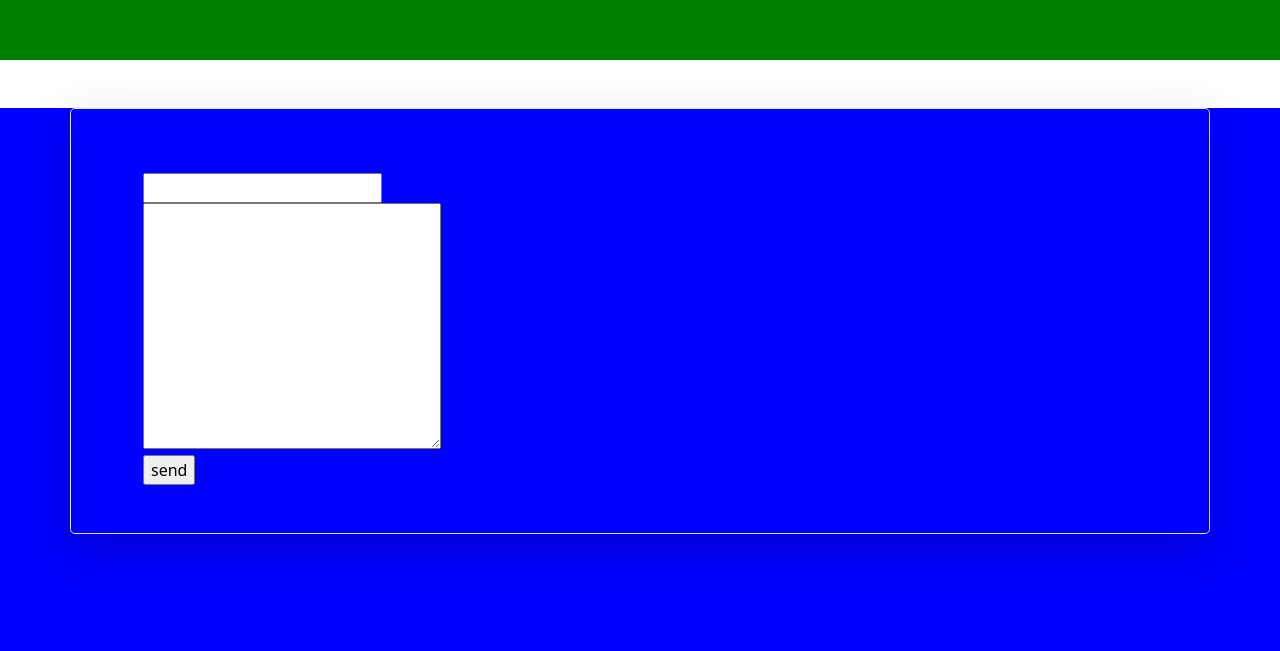
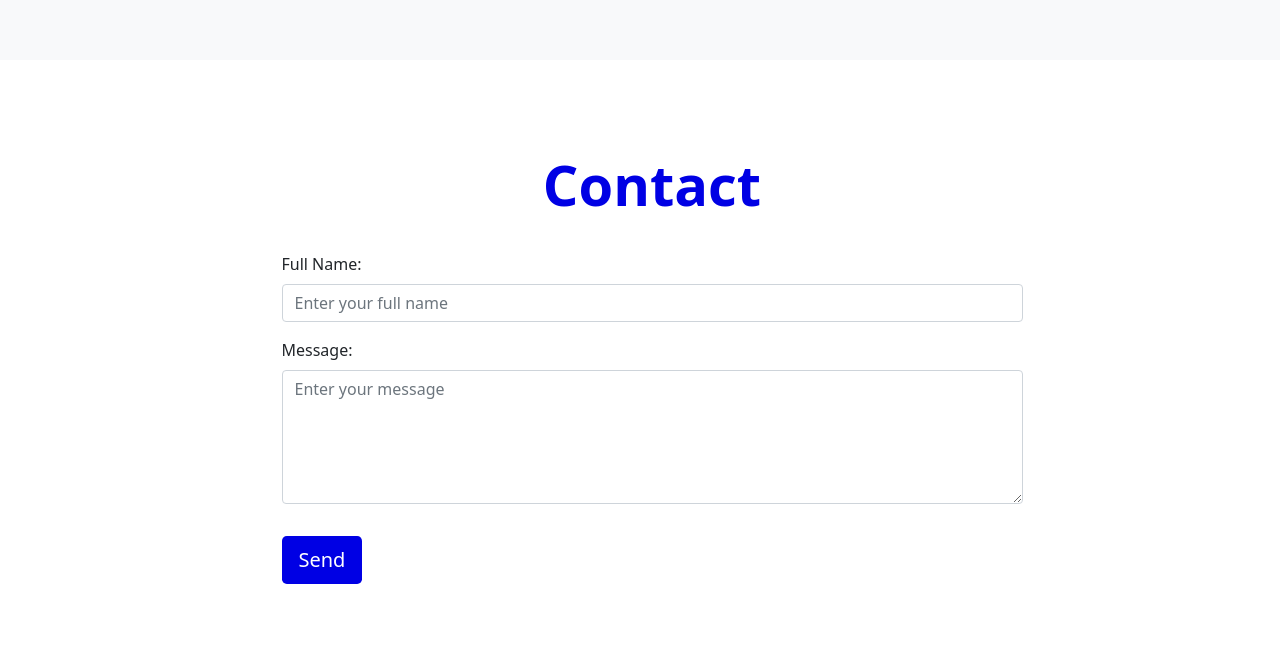
Before and after one commit to devkovmtl/portfolio, a plain HTML site: page index.html in a window 1280 px wide. Shown: the part 1621-2272 px from the top of the page. Drawn offline with nearby package versions, Linux system fonts and the light colour scheme.

Commit message:
contact form

```diff
--- a/index.html
+++ b/index.html
@@ -12,6 +12,12 @@
       integrity="sha384-EVSTQN3/azprG1Anm3QDgpJLIm9Nao0Yz1ztcQTwFspd3yD65VohhpuuCOmLASjC"
       crossorigin="anonymous"
     />
+    <!-- Devicon CSS -->
+    <link
+      rel="stylesheet"
+      href="https://cdn.jsdelivr.net/gh/devicons/devicon@v2.14.0/devicon.min.css"
+    />
+
     <link rel="stylesheet" href="./stylesheets/styles.css" />
     <title>M.Y.A - Portfolio</title>
   </head>
@@ -38,7 +44,7 @@
                 Full Stack Developer
               </h1>
               <p class="display-4">
-                Build web apps using
+                I Build web apps using
                 <strong>modern</strong> tools.
               </p>
               <div
@@ -58,33 +64,66 @@
                 >
                   Projects
                 </a>
+
+                <a
+                  href="https://github.com/devkovmtl"
+                  class="btn btn-lg"
+                  target="_blank"
+                >
+                  <i
+                    class="devicon-github-original-wordmark colored icondev icondev-link"
+                  ></i>
+                </a>
               </div>
             </div>
           </div>
         </div>
       </section>
-      <section id="projects" class="min-vh-100">
+      <section id="projects" class="min-vh-100 bg-light">
         <h1>World</h1>
       </section>
       <section id="contact" class="min-vh-100">
         <div class="container my-5">
-          <div
-            class="row p-4 pb-0 pe-lg-0 pt-lg-5 align-items-center rounded-3 border shadow-lg"
-          >
-            <div class="col-lg-9 col-lg-offset-2 p-3 p-lg-5 pt-lg-3">
+          <div class="row p-4 pb-0 pe-lg-0 pt-lg-5 align-items-center">
+            <h1 class="display-4 fw-bold lh-1 text-center title--color">
+              Contact
+            </h1>
+            <div class="col-lg-9 mx-auto p-3 p-lg-5 pt-lg-3">
               <form
                 action="mailto:dev.kov.mtl@gmail.com"
                 method="POST"
                 enctype="multipart/form-data"
                 name="contanctForm"
               >
-                <div class="form-group">
-                  <input type="text" name="Contact Name" />
+                <div class="mb-3 mt-3">
+                  <label for="name" class="form-label">Full Name:</label>
+                  <input
+                    type="text"
+                    class="form-control"
+                    id="name"
+                    placeholder="Enter your full name"
+                    name="name"
+                  />
+                </div>
+
+                <div class="mb-3 mt-3">
+                  <label for="message" class="form-label">Message:</label>
+                  <textarea
+                    class="form-control"
+                    rows="5"
+                    id="message"
+                    name="message"
+                    placeholder="Enter your message"
+                  ></textarea>
                 </div>
                 <div class="form-group">
-                  <textarea name="Message" id="" cols="30" rows="10"></textarea>
+                  <button
+                    type="submit"
+                    class="btn btn-lg btn--primary mt-3 mb-3"
+                  >
+                    Send
+                  </button>
                 </div>
-                <input type="submit" value="send" />
               </form>
             </div>
           </div>
--- a/stylesheets/styles.css
+++ b/stylesheets/styles.css
@@ -22,8 +22,8 @@ nav {
 }
 
 .nav-link:hover {
-  color: var(--dark-color);
-  border-bottom: 0.25rem solid var(--dark-color);
+  color: var(--primary-color);
+  border-bottom: 0.25rem solid var(--primary-color);
 }
 
 .title--color {
@@ -50,10 +50,14 @@ nav {
   background: var(--primary-color);
 }
 
+.icondev {
+  font-size: 32px;
+}
+
+.icondev-link:hover {
+  color: var(--primary-color);
+}
+
 #projects {
   background: green;
 }
-
-#contact {
-  background: blue;
-}
```
